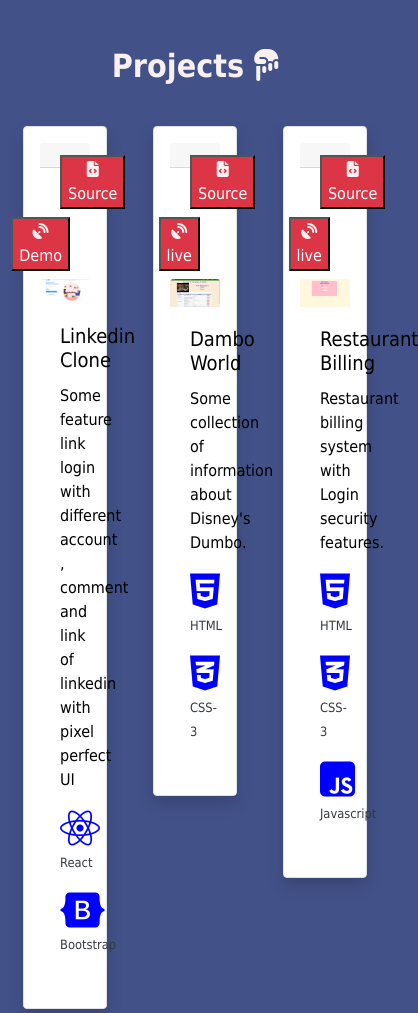
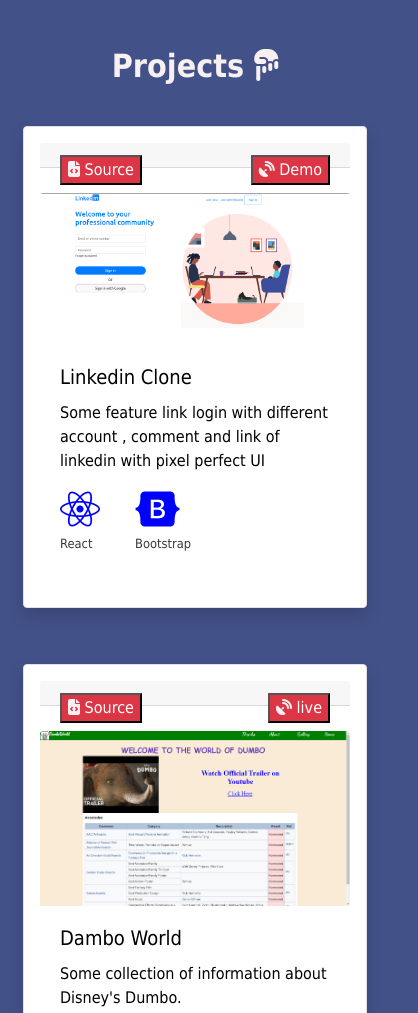
Before and after one commit to mrashishraj/My-Portfolio, a plain HTML site: page index.html in a window 390 px wide. Shown: the part 2658-3671 px from the top of the page, 418 px wide, since content can reach past the window. Drawn offline with nearby package versions, Linux system fonts and the light colour scheme.

Commit message:
project responsive completed

```diff
--- a/index.html
+++ b/index.html
@@ -191,7 +191,7 @@
 
             <!---------Project-1--------->
 
-            <div class="zoom col-4 col-sm-12 col-md-6">
+            <div class="zoom col-12 col-sm-12 col-md-6">
                 <div class="m-2 border shadow p-3 pb-0 mb-5 bg-white rounded" onmouseover="">
                     <div class="card-header">
                         <button class="float-left mb-2  bg-danger"><a
@@ -223,7 +223,7 @@
             </div>
 
             <!-------- Project-2 -------->
-            <div class="zoom col-4  col-sm-12 col-md-6">
+            <div class="zoom col-12  col-sm-12 col-md-6">
                 <div class="m-2 border shadow p-3 mb-5 bg-white rounded">
 
                     <div class="card-header">
@@ -258,7 +258,7 @@
 
             <!--------- Projects-3---------->
 
-            <div class="zoom col-4 col-sm-12 col-md-6">
+            <div class="zoom col-12 col-sm-12 col-md-6">
                 <div class="m-2 border shadow p-3 mb-5 bg-white rounded">
                     <div class="card-header">
                         <button class="float-left mb-2  bg-danger"><a
@@ -294,7 +294,7 @@
 
             <!------------ Projects-4------------>
 
-            <div class="zoom col-4 col-sm-12 col-md-6">
+            <div class="zoom col-12 col-sm-12 col-md-6">
                 <div class="m-2 border shadow p-3 mb-5 bg-white rounded">
                     <div class="card-header">
                         <button class="float-left mb-2  bg-danger"><a
```
